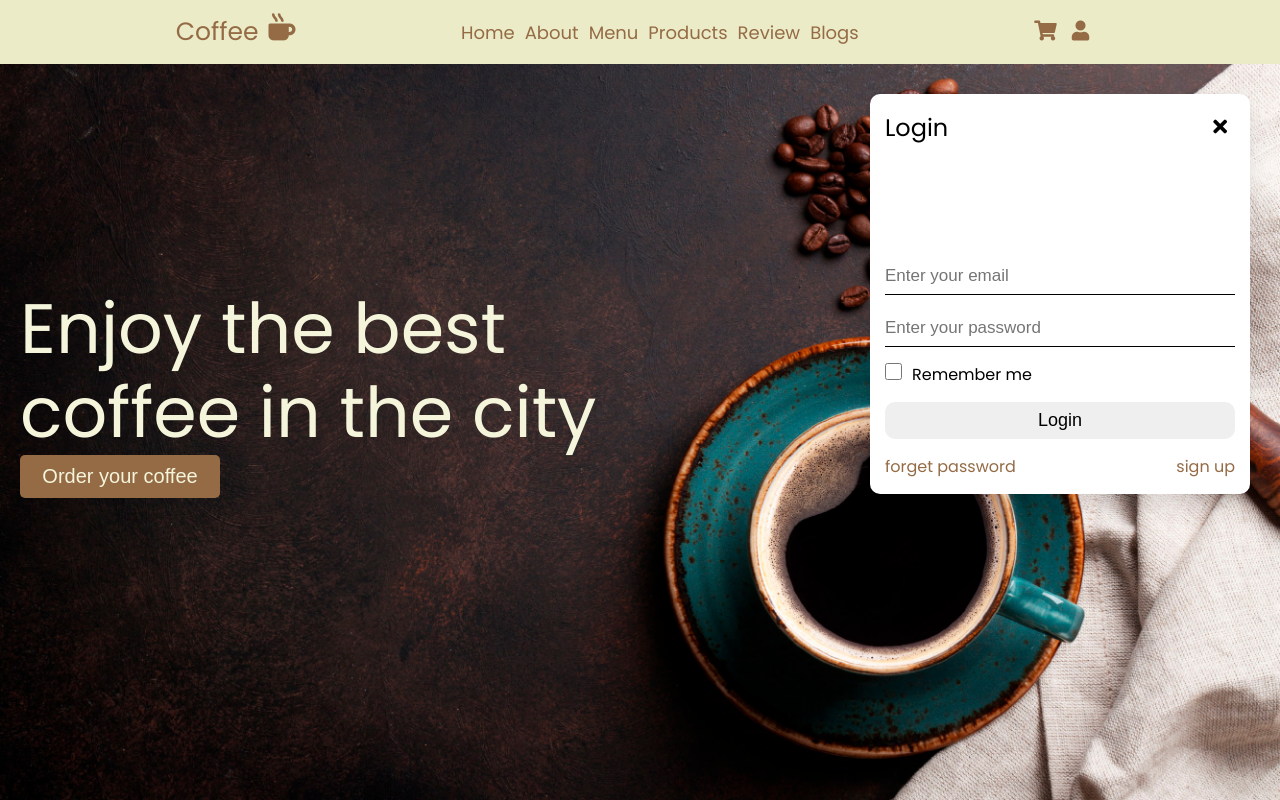
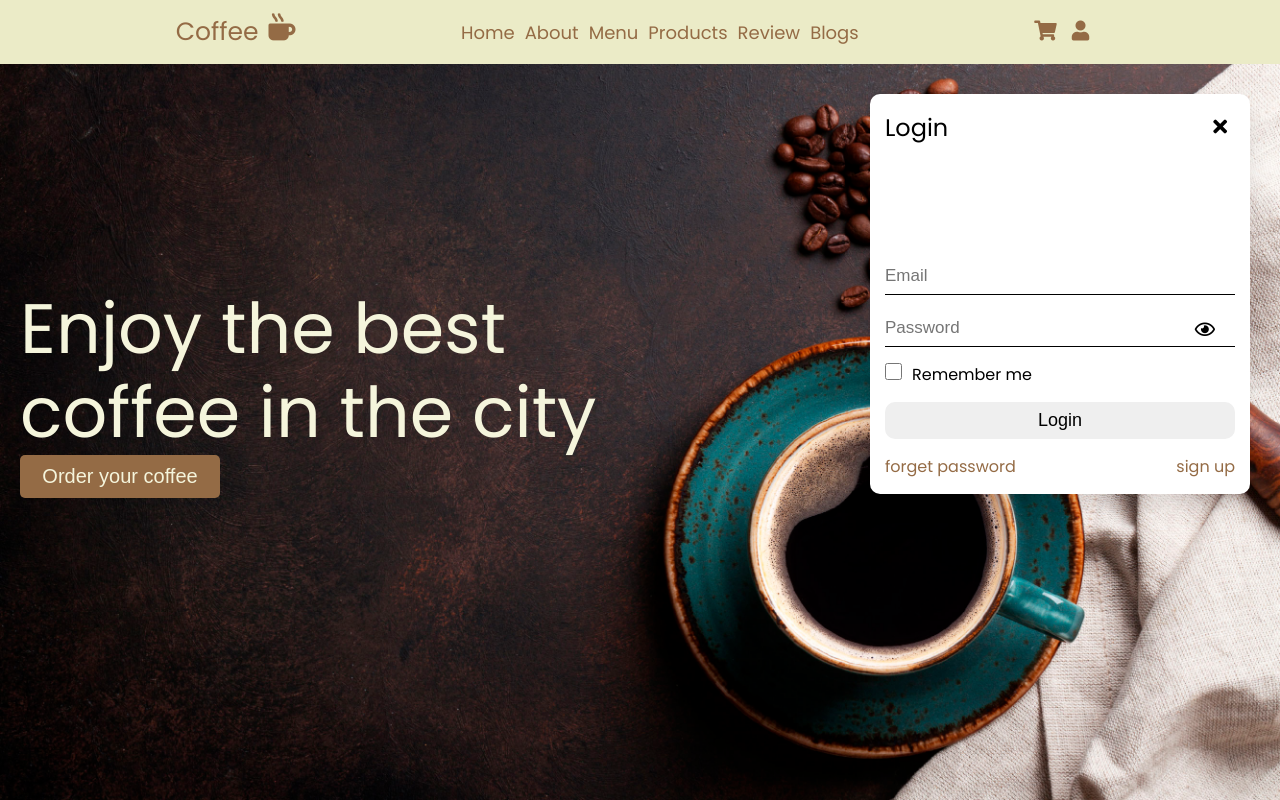
Before and after one commit to TimotijevicVlada/Coffe_shop_react, a React (Create React App) app: page / in a window 1280 px wide. Both pictures are taken after a click on the icon 1080 px from the left and 30 px from the top of the page. Shown: the top 800 px of the page. Built offline with nearby package versions, Linux system fonts and the light colour scheme.

Commit message:
Form Eye logic done.

```diff
--- a/src/components/Contact.js
+++ b/src/components/Contact.js
@@ -1,6 +1,16 @@
-import React from "react";
+import React, {useState} from "react";
 
 const Contact = ({ contact, setContact, switchContact, setSwitchContact }) => {
+
+  const [eyeLogin, setEyeLogin] = useState(true);
+  const [eyeSignup, setEyeSignup] = useState(true);
+
+
+
+
+
+
+
   return (
     <div className={contact ? "contact_form" : "inactive"}>
       {switchContact === "login" ? (
@@ -12,8 +22,13 @@ const Contact = ({ contact, setContact, switchContact, setSwitchContact }) => {
 
           <div className="login_bottom">
             <div className="login_data">
-              <input type="email" placeholder="Enter your email" />
-              <input type="password" placeholder="Enter your password" />
+              <div className="login_email">
+                <input type="email" placeholder="Email" />
+              </div>
+              <div className="login_pass">
+                <input type={eyeLogin ? "password" : "text"} placeholder="Password" />
+                {eyeLogin ? <i onClick={() => setEyeLogin(false)} className="far fa-eye"></i> : <i onClick={() => setEyeLogin(true)} className="far fa-eye-slash"></i>}
+              </div>
             </div>
             <div className="login_checkbox">
               <input type="checkbox" />
@@ -35,10 +50,19 @@ const Contact = ({ contact, setContact, switchContact, setSwitchContact }) => {
 
           <div className="signup_bottom">
             <div className="signup_data">
-              <input type="text" placeholder="Enter your name" />
-              <input type="email" placeholder="Enter your email" />
-              <input type="password" placeholder="Enter your password" />
-              <input type="password" placeholder="Confirm password" />
+              <div className="name_signup">
+                <input type="text" placeholder="Name" />
+              </div>
+              <div className="email_signup">
+                <input type="email" placeholder="Email" />
+              </div>
+              <div className="pass_signup">
+                <input type={eyeSignup ? "password" : "text"} placeholder="Password" />
+              </div>
+              <div className="confirm_signup">
+                <input type={eyeSignup ? "password" : "text"} placeholder="Confirm password" />
+                {eyeSignup ? <i onClick={() => setEyeSignup(false)} className="far fa-eye"></i> : <i onClick={() => setEyeSignup(true)} className="far fa-eye-slash"></i>}
+              </div>
             </div>
             <button>Signup</button>
             <div className="signup_links">
--- a/src/style/App.css
+++ b/src/style/App.css
@@ -123,8 +123,8 @@
   background-color: white;
   -webkit-box-shadow: 0 0.5rem 1.5rem rgba(0, 0, 0, 0.1);
           box-shadow: 0 0.5rem 1.5rem rgba(0, 0, 0, 0.1);
-  -webkit-animation: fadeIn .4s linear;
-          animation: fadeIn .4s linear;
+  -webkit-animation: fadeIn 0.4s linear;
+          animation: fadeIn 0.4s linear;
 }
 
 @-webkit-keyframes fadeIn {
@@ -156,6 +156,20 @@
   -webkit-box-pack: justify;
       -ms-flex-pack: justify;
           justify-content: space-between;
+  -webkit-animation: fadeLogin 0.6s linear;
+          animation: fadeLogin 0.6s linear;
+}
+
+@-webkit-keyframes fadeLogin {
+  0% {
+    opacity: 0;
+  }
+}
+
+@keyframes fadeLogin {
+  0% {
+    opacity: 0;
+  }
 }
 
 * .App .home .contact_form .login .login_header {
@@ -190,7 +204,9 @@
           flex-direction: column;
 }
 
-* .App .home .contact_form .login .login_bottom .login_data input {
+* .App .home .contact_form .login .login_bottom .login_data .login_email input,
+* .App .home .contact_form .login .login_bottom .login_data .login_pass input {
+  width: 100%;
   border: none;
   font-size: 17px;
   padding: 8px 0px;
@@ -198,8 +214,21 @@
   margin-bottom: 15px;
 }
 
-* .App .home .contact_form .login .login_bottom .login_data input:focus {
+* .App .home .contact_form .login .login_bottom .login_data .login_email input:focus,
+* .App .home .contact_form .login .login_bottom .login_data .login_pass input:focus {
   outline: none;
+}
+
+* .App .home .contact_form .login .login_bottom .login_data .login_pass {
+  position: relative;
+}
+
+* .App .home .contact_form .login .login_bottom .login_data .login_pass .far {
+  position: absolute;
+  right: 20px;
+  top: 10px;
+  cursor: pointer;
+  font-size: 18px;
 }
 
 * .App .home .contact_form .login .login_bottom .login_checkbox {
@@ -257,6 +286,20 @@
   -webkit-box-pack: justify;
       -ms-flex-pack: justify;
           justify-content: space-between;
+  -webkit-animation: fadeSignup 0.6s linear;
+          animation: fadeSignup 0.6s linear;
+}
+
+@-webkit-keyframes fadeSignup {
+  0% {
+    opacity: 0;
+  }
+}
+
+@keyframes fadeSignup {
+  0% {
+    opacity: 0;
+  }
 }
 
 * .App .home .contact_form .signup .signup_header {
@@ -291,7 +334,11 @@
           flex-direction: column;
 }
 
-* .App .home .contact_form .signup .signup_bottom .signup_data input {
+* .App .home .contact_form .signup .signup_bottom .signup_data .name_signup input,
+* .App .home .contact_form .signup .signup_bottom .signup_data .email_signup input,
+* .App .home .contact_form .signup .signup_bottom .signup_data .pass_signup input,
+* .App .home .contact_form .signup .signup_bottom .signup_data .confirm_signup input {
+  width: 100%;
   border: none;
   font-size: 17px;
   padding: 8px 0px;
@@ -299,8 +346,23 @@
   margin-bottom: 15px;
 }
 
-* .App .home .contact_form .signup .signup_bottom .signup_data input:focus {
+* .App .home .contact_form .signup .signup_bottom .signup_data .name_signup input:focus,
+* .App .home .contact_form .signup .signup_bottom .signup_data .email_signup input:focus,
+* .App .home .contact_form .signup .signup_bottom .signup_data .pass_signup input:focus,
+* .App .home .contact_form .signup .signup_bottom .signup_data .confirm_signup input:focus {
   outline: none;
+}
+
+* .App .home .contact_form .signup .signup_bottom .signup_data .confirm_signup {
+  position: relative;
+}
+
+* .App .home .contact_form .signup .signup_bottom .signup_data .confirm_signup .far {
+  position: absolute;
+  top: 10px;
+  right: 20px;
+  font-size: 18px;
+  cursor: pointer;
 }
 
 * .App .home .contact_form .signup .signup_bottom button {
--- a/src/style/App.scss
+++ b/src/style/App.scss
@@ -88,9 +88,9 @@
         border-radius: 10px;
         background-color: white;
         box-shadow: 0 0.5rem 1.5rem rgba(0, 0, 0, 0.1);
-        animation: fadeIn .4s linear;
+        animation: fadeIn 0.4s linear;
         @keyframes fadeIn {
-          0%{
+          0% {
             transform: translateY(3rem);
             opacity: 0;
           }
@@ -101,6 +101,12 @@
           display: flex;
           flex-direction: column;
           justify-content: space-between;
+          animation: fadeLogin 0.6s linear;
+          @keyframes fadeLogin {
+            0% {
+              opacity: 0;
+            }
+          }
           .login_header {
             display: flex;
             justify-content: space-between;
@@ -118,7 +124,10 @@
             .login_data {
               display: flex;
               flex-direction: column;
+              .login_email,
+              .login_pass {
                 input {
+                  width: 100%;
                   border: none;
                   font-size: 17px;
                   padding: 8px 0px;
@@ -126,6 +135,17 @@
                   margin-bottom: 15px;
                   &:focus {
                     outline: none;
+                  }
+                }
+              }
+              .login_pass {
+                position: relative;
+                .far {
+                  position: absolute;
+                  right: 20px;
+                  top: 10px;
+                  cursor: pointer;
+                  font-size: 18px;
                 }
               }
             }
@@ -168,6 +188,12 @@
           display: flex;
           flex-direction: column;
           justify-content: space-between;
+          animation: fadeSignup 0.6s linear;
+          @keyframes fadeSignup {
+            0% {
+              opacity: 0;
+            }
+          }
           .signup_header {
             display: flex;
             justify-content: space-between;
@@ -185,7 +211,12 @@
             .signup_data {
               display: flex;
               flex-direction: column;
+              .name_signup,
+              .email_signup,
+              .pass_signup,
+              .confirm_signup {
                 input {
+                  width: 100%;
                   border: none;
                   font-size: 17px;
                   padding: 8px 0px;
@@ -193,6 +224,17 @@
                   margin-bottom: 15px;
                   &:focus {
                     outline: none;
+                  }
+                }
+              }
+              .confirm_signup {
+                position: relative;
+                .far {
+                  position: absolute;
+                  top: 10px;
+                  right: 20px;
+                  font-size: 18px;
+                  cursor: pointer;
                 }
               }
             }
```
Also changed, not shown: 1 other file (tests, documents, lock files or other folders). Lines whose indentation alone changed are shown as unchanged.
